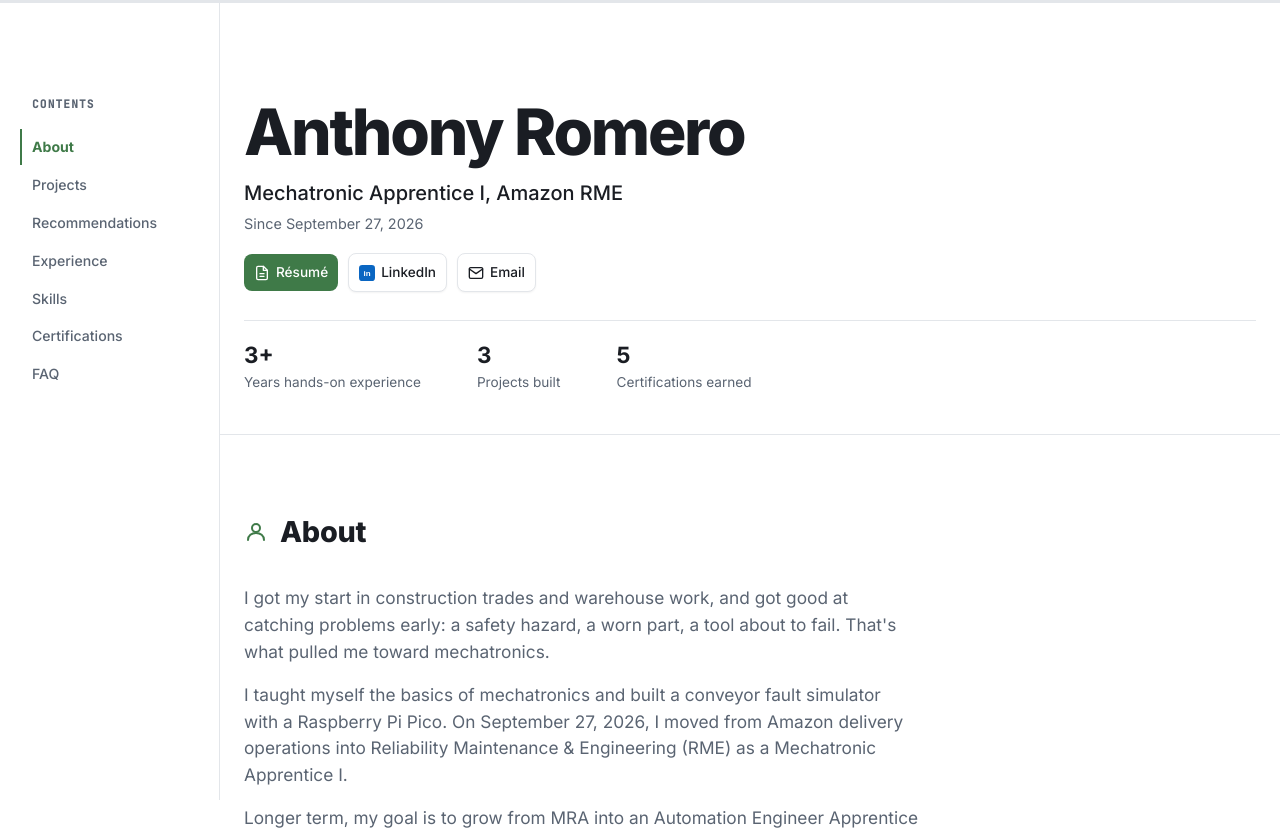
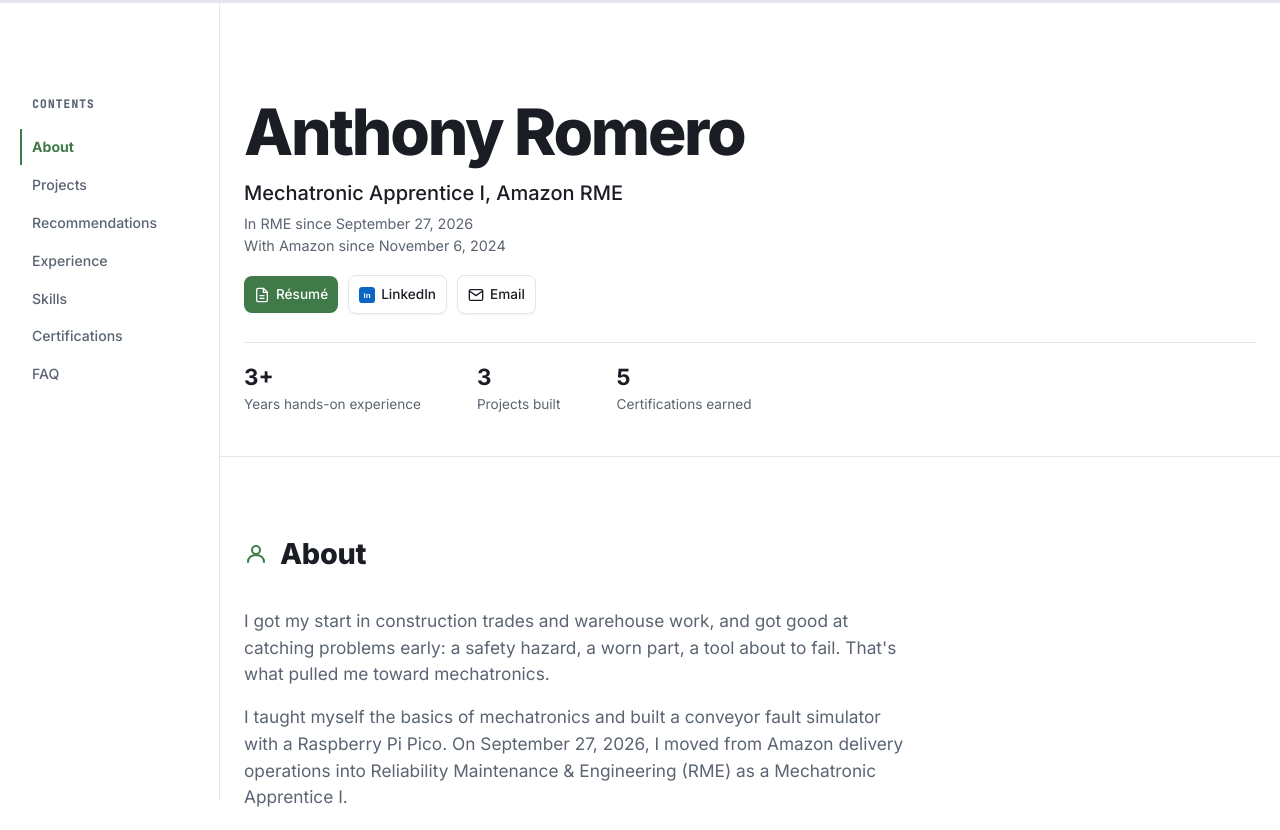
Before and after one commit to annromerk/annromerk.github.io, a React (Vite) app in the folder web/: page / in a window 1280 px wide. Shown: the top 830 px of the page. Built offline with nearby package versions, Linux system fonts and the light colour scheme.

Commit message:
Show Amazon hire date on portfolio

```diff
--- a/web/src/components/sections/Hero.tsx
+++ b/web/src/components/sections/Hero.tsx
@@ -8,7 +8,11 @@ export function Hero() {
       <div className="container hero-inner">
         <h1>Anthony Romero</h1>
         <p className="hero-tagline">Mechatronic Apprentice I, Amazon RME</p>
-        <p className="hero-start-date">Since September 27, 2026</p>
+        <p className="hero-start-date">
+          In RME since <time dateTime="2026-09-27">September 27, 2026</time>
+          <br />
+          With Amazon since <time dateTime="2024-11-06">November 6, 2024</time>
+        </p>
         <ContactRow />
 
         <ul className="hero-stats">
```
